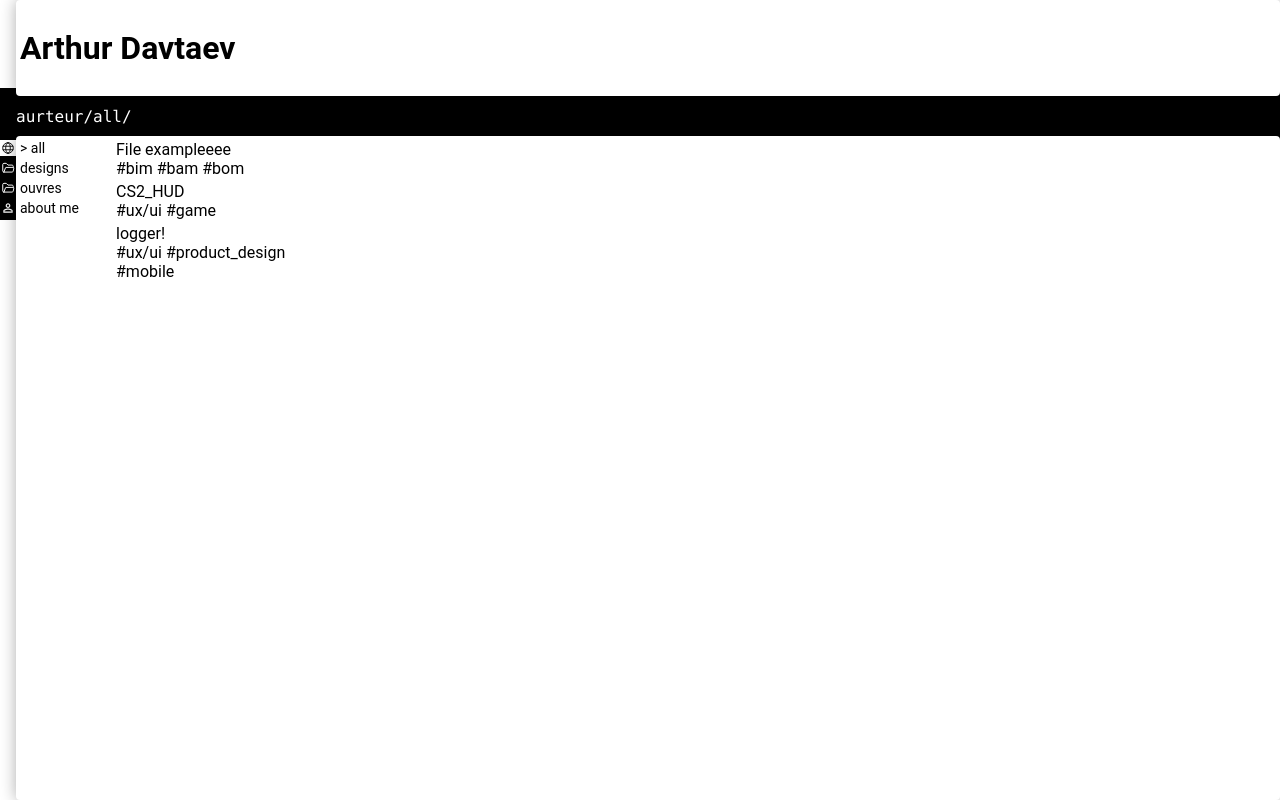
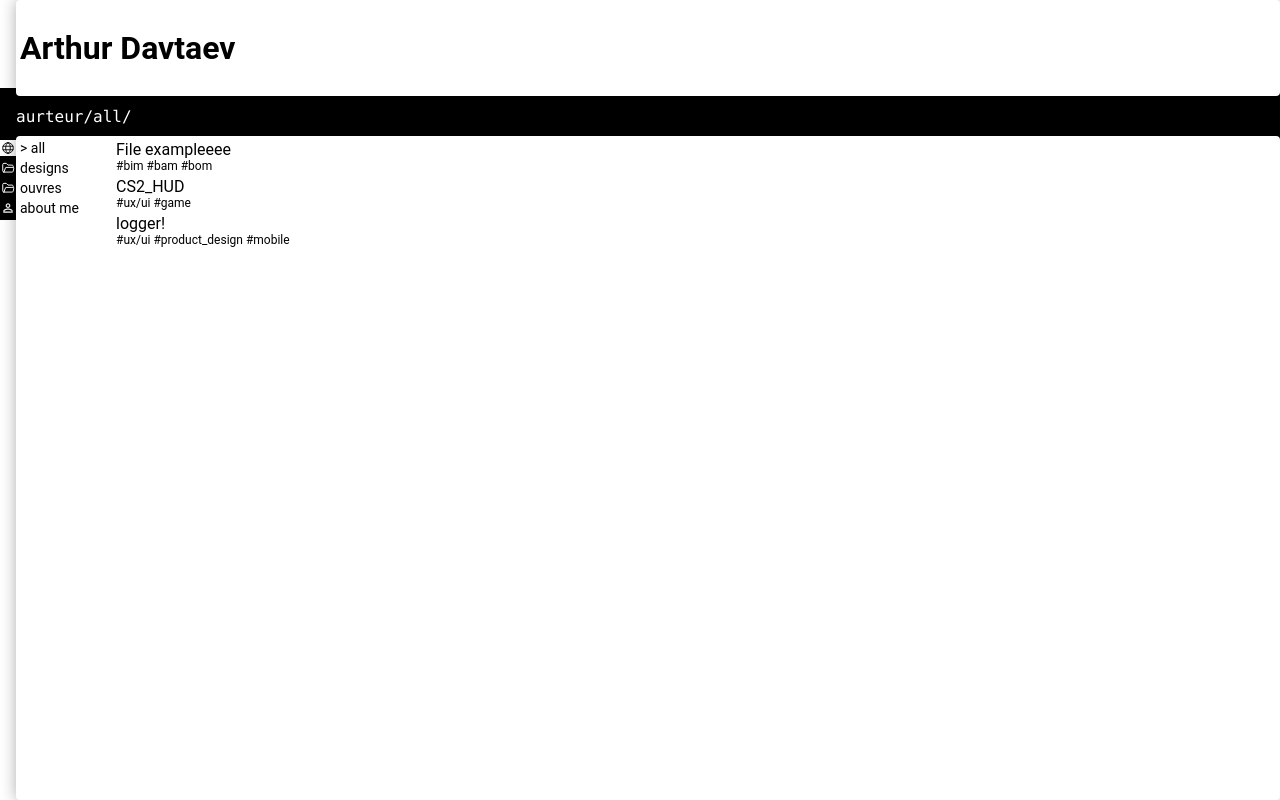
Before and after one commit to cusplayer/aurteur, a React app: page / in a window 1280 px wide. Both pictures are taken after a click on the item "all". Built offline with nearby package versions, Linux system fonts and the light colour scheme; data requests are answered from the project's data file.

Commit message:
more submenu styles

```diff
--- a/src/components/SubMenuItem.tsx
+++ b/src/components/SubMenuItem.tsx
@@ -1,4 +1,4 @@
-import React, { useContext } from 'react';
+import React from 'react';
 import {Text, TextMeta} from '../types/types';
 import * as style from '../styles/submenuitem.module.css';
 
@@ -14,8 +14,8 @@ export const SubMenuItem: React.FC<SubMenuItemProps> = ({Text, selectedText, han
 
   return (
     <li className={`${style.subMenuItem} ${Text.title === selectedText ? style.subMenuItemSelected : ''}`} onClick={() => handleSubMenuItemClick(Text.title, Text.folder)} style={{ cursor: 'pointer'}}>
-      <div className="TextTitle"> {Text.title.replace('.md', '')} </div>
-      <div className="TextTags">{Text.tags && Text.tags.map(tag => `#${tag}`).join(' ')}</div>
+      <div className={style.textTitle}> {Text.title.replace('.md', '')} </div>
+      <div className={style.textTags}>{Text.tags && Text.tags.map(tag => `#${tag}`).join(' ')}</div>
     </li>
   );
 };
--- a/src/styles/submenuitem.module.css
+++ b/src/styles/submenuitem.module.css
@@ -5,3 +5,11 @@
 .subMenuItemSelected {
   font-weight: 900;
 }
+
+.textTitle {
+
+}
+
+.textTags {
+  font-size: 0.75em;
+}
```
